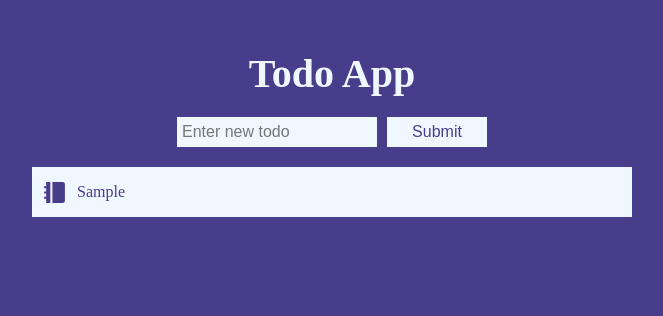
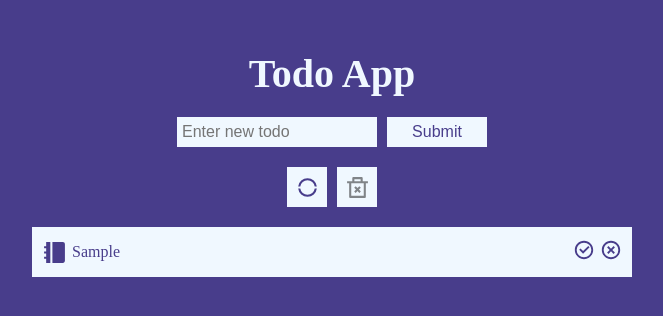
Before and after one commit to tayahanchar/react-todo, a React (Create React App) app: page / in a window 1280 px wide. Both pictures are taken after typing "Sample" into the empty fields and a click on the button "Submit". Shown: the top 316 px of the page, without its empty margins (308-971 px from the left). Built offline with nearby package versions, Linux system fonts and the light colour scheme.

Commit message:
add clear completed todo and reset todo list fuctionality

```diff
--- a/package.json
+++ b/package.json
@@ -10,6 +10,7 @@
     "react-dom": "^18.2.0",
     "react-icons": "^4.8.0",
     "react-scripts": "5.0.1",
+    "uuid": "^9.0.0",
     "web-vitals": "^2.1.4"
   },
   "scripts": {
--- a/src/App.js
+++ b/src/App.js
@@ -1,21 +1,53 @@
 import { useState } from 'react';
+import { v4 as uuidv4 } from 'uuid';
 import './App.css';
 import TodoList from "./components/TodoList";
 import TodoForm from "./components/TodoForm";
+import TodoActions from './components/TodoActions';
 
 function App() {
   const [todoList, setTodoList] = useState([]);
 
-  function addTodoHandler(newTodo) {
+  function addTodoHandler(newTodoText) {
+    const newTodo = {
+      text: newTodoText,
+      isCompleted: false,
+      id: uuidv4(),
+    }
     setTodoList([...todoList, newTodo]);
-    console.log(todoList)
   }
+
+  function deleteTodo(id) {
+    setTodoList(todoList.filter((item) => item.id !== id));
+  }
+
+  function toggleTodo(id) {
+    setTodoList(todoList.map((item) => item.id === id ? {...item, isCompleted: !item.isCompleted}: {...item}));
+  }
+
+  function resetTodo() {
+    setTodoList([]);
+  }
+
+  function cleanCompletedTodo() {
+    setTodoList(todoList.filter((item) => item.isCompleted === false));
+  }
+
+  const completedTodoCount = todoList.filter(item => item.isCompleted).length;
 
   return (
     <main className='main'>
       <h1 className='title'>Todo App</h1>
       <TodoForm addTodo={addTodoHandler}/>
-      <TodoList list={todoList}/>
+      {todoList.length
+        ? <TodoActions reset={resetTodo} clean={cleanCompletedTodo} hasComplitedTodo={!!completedTodoCount}/>
+        : ''}
+      <TodoList list={todoList} deleteOneTodo={deleteTodo} toggleOneTodo={toggleTodo}/>
+      <p>
+        {completedTodoCount
+        ? `Completed todo: ${completedTodoCount}`
+        : ''}
+      </p>
     </main>
   )
 }
--- a/src/components/Todo.js
+++ b/src/components/Todo.js
@@ -1,12 +1,18 @@
-import { RiBookletFill } from 'react-icons/ri';
+import { RiBookletFill, RiCheckboxCircleLine, RiCloseCircleLine} from 'react-icons/ri';
 import styles from './Todo.module.css';
 
-function Todo({item}) {
+function Todo({item, id, isCompleted, deleteTodo, toggleTodo}) {
   return (
-    <li className={styles.elem}>
-      <RiBookletFill className={styles.icon}/>
-      {item}
-      </li>
+    <li className={`${styles.elem} ${isCompleted ? styles.completed: ''}`} id={id}>
+      <span className={styles.elem__left}>
+        <RiBookletFill className={styles.icon}/>
+        <p>{item}</p>
+      </span>
+      <span>
+        <RiCheckboxCircleLine className={styles.icon__complite} onClick={() => toggleTodo(id)}/>
+        <RiCloseCircleLine className={styles.icon__delete} onClick={() => deleteTodo(id)}/>
+      </span>
+    </li>
   )
 }
 
--- a/src/components/Todo.module.css
+++ b/src/components/Todo.module.css
@@ -7,10 +7,42 @@
   padding: 10px;
   display: flex;
   align-items: center;
+  justify-content: space-between;
   font-size: 16px;
+}
+
+.completed {
+  color: rgb(152, 155, 159);
+  background-color: inherit;
+  border: 1px solid rgb(152, 155, 159);
+}
+
+.elem__left {
+  display: flex;
+  align-items: center;
+  gap: 5px;
 }
 
 .icon {
   font-size: 25px;
-  margin-right: 10px;
 }
+
+.icon__complite,
+.icon__delete {
+  font-size: 22px;
+  cursor: pointer;
+}
+
+.icon__delete:hover {
+  color: darkred;
+  transition: 0.5s;
+}
+
+.icon__complite:hover {
+  color: rgb(27, 107, 17);
+  transition: 0.5s;
+}
+
+.icon__delete {
+  margin-left: 5px;
+}
--- /dev/null
+++ b/src/components/TodoActions.js
@@ -0,0 +1,18 @@
+import { RiLoader3Fill, RiDeleteBin2Line } from "react-icons/ri";
+import styles from './TodoActions.module.css';
+import TodoButton from "./TodoButton";
+
+function TodoActions({reset, clean, hasComplitedTodo}) {
+  return (
+    <div className={styles.actions}>
+      <TodoButton title='Reset' onClick={reset}>
+        <RiLoader3Fill />
+      </TodoButton>
+      <TodoButton title='Delete completed todos' onClick={clean} disabled={!hasComplitedTodo}>
+        <RiDeleteBin2Line />
+      </TodoButton>
+    </div>
+  )
+}
+
+export default TodoActions;
--- /dev/null
+++ b/src/components/TodoActions.module.css
@@ -0,0 +1,4 @@
+.actions {
+  display: flex;
+  gap: 10px;
+}
--- /dev/null
+++ b/src/components/TodoButton.js
@@ -0,0 +1,9 @@
+import styles from './TodoButton.module.css';
+
+function TodoButton({onClick, children, title, disabled}) {
+  return (
+    <button className={styles.button} onClick={onClick} title={title} disabled={disabled}>{children}</button>
+  )
+}
+
+export default TodoButton;
--- /dev/null
+++ b/src/components/TodoButton.module.css
@@ -0,0 +1,22 @@
+.button {
+  display: flex;
+  justify-content: center;
+  align-items: center;
+  background-color: aliceblue;
+  border: none;
+  width: 40px;
+  height: 40px;
+  font-size: 25px;
+  color: darkslateblue;
+  cursor: pointer;
+}
+
+.button:hover {
+  color: darkred;
+  transition: 0.5s;
+}
+
+.button:disabled {
+  color:rgb(128, 132, 136);
+  cursor: initial;
+}
--- a/src/components/TodoList.js
+++ b/src/components/TodoList.js
@@ -1,13 +1,12 @@
-import { useState } from "react";
 import Todo from "./Todo";
 import styles from './TodoList.module.css';
 
-function TodoList({list}) {
+function TodoList({list, deleteOneTodo, toggleOneTodo}) {
 
   return (
    list.length
    ? <ul className={styles.list}>
-      {list.map((item, index) => <Todo item={item} key={index}/>)}
+      {list.map((item) => <Todo item={item.text} key={item.id} id={item.id} isCompleted={item.isCompleted} deleteTodo={deleteOneTodo} toggleTodo={toggleOneTodo}/>)}
     </ul>
     : <p>Todo list is empty</p>
   )
```
Also changed, not shown: 1 other file (tests, documents, lock files or other folders).
